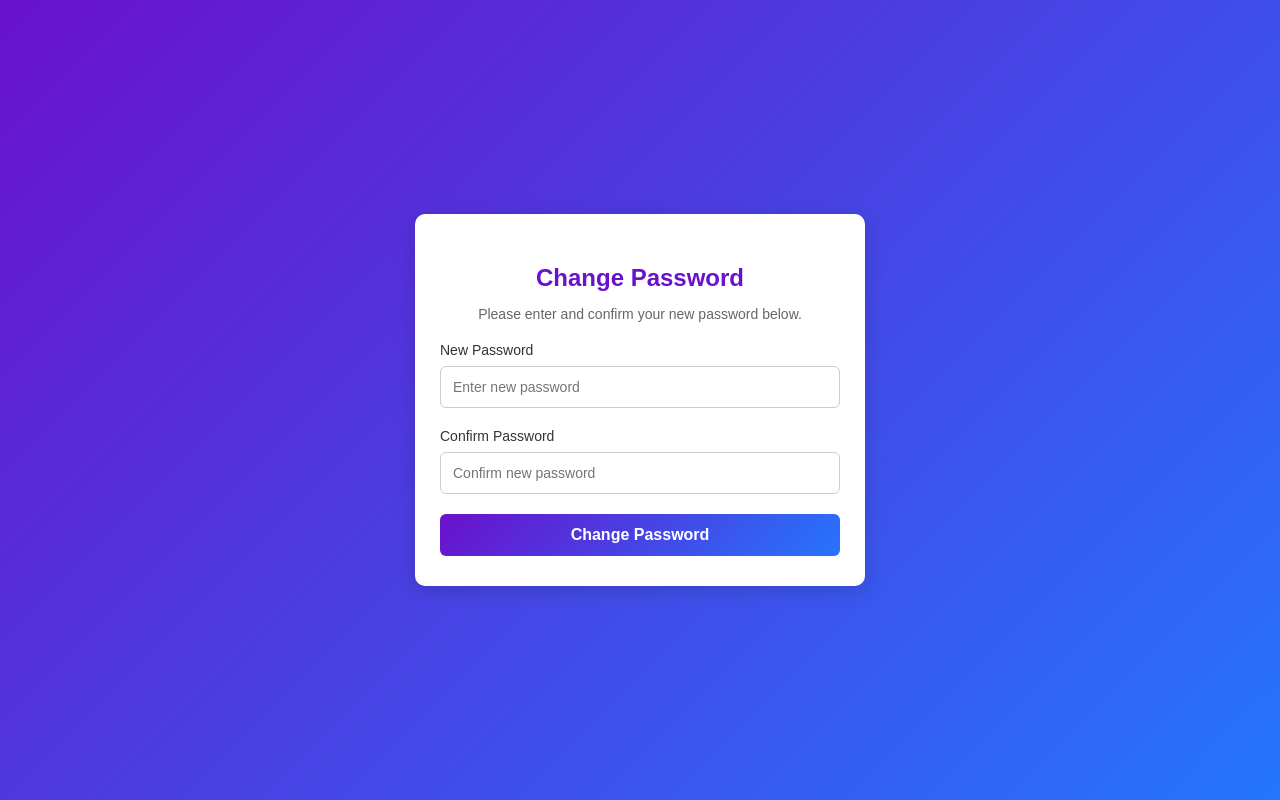
After one commit to KhristineMcGrath/Practicum-Moncton, a PHP site: page /passwordChange.php in a window 1280 px wide. The commit adds this page. Run offline with PHP 8.4, Linux system fonts and the light colour scheme; data that the repository does not hold is empty.

Commit message:
password reset is working
small things like hash password, date fix, and login expire things need to be done

```diff
--- a/InsertCode.php
+++ b/InsertCode.php
@@ -13,7 +13,7 @@ include("Alert.php");
 </head>
 <body>
     <div class="otp-container">
-        <form action="confirmOtp_proc.php" method="POST">
+        <form action="insertCodeProc.php" method="POST">
             <h2>Confirm OTP</h2>
             <p>Please enter the 6-digit OTP sent to your email address.</p>
             <div class="otp-inputs">
--- a/forgotPassword_proc.php
+++ b/forgotPassword_proc.php
@@ -1,4 +1,5 @@
 <?php
+session_start();
 include("connect.php");
 use PHPMailer\PHPMailer\PHPMailer;
 use PHPMailer\PHPMailer\SMTP;
@@ -49,6 +50,7 @@ if ($_SERVER['REQUEST_METHOD'] === 'POST' && isset($_POST["EmailCode"])) {
             if ($updateStmt->execute()) {
                 // Send reset email
 
+                $_SESSION['reset_email'] = $email;
                 $mail = new PHPMailer(true);
                 try {
                     $mail->isSMTP();
--- /dev/null
+++ b/includes/change_password.css
@@ -0,0 +1,105 @@
+/* General Styling */
+body {
+    font-family: 'Poppins', sans-serif;
+    background: linear-gradient(135deg, #6a11cb, #2575fc);
+    color: #fff;
+    margin: 0;
+    display: flex;
+    justify-content: center;
+    align-items: center;
+    height: 100vh;
+}
+
+/* Container Styling */
+.password-container {
+    background: #fff;
+    color: #333;
+    padding: 30px 25px;
+    border-radius: 10px;
+    box-shadow: 0 4px 20px rgba(0, 0, 0, 0.15);
+    width: 100%;
+    max-width: 400px;
+    text-align: center;
+}
+
+/* Heading and Paragraph Styling */
+h2 {
+    margin-bottom: 10px;
+    font-size: 24px;
+    color: #6a11cb;
+}
+
+p {
+    margin-bottom: 20px;
+    font-size: 14px;
+    color: #666;
+}
+
+/* Form Group Styling */
+.form-group {
+    margin-bottom: 20px;
+    text-align: left;
+}
+
+label {
+    display: block;
+    font-size: 14px;
+    margin-bottom: 8px;
+    color: #333;
+}
+
+/* Input Fields Styling */
+input[type="password"] {
+    width: 100%;
+    padding: 12px;
+    border: 1px solid #ccc;
+    border-radius: 6px;
+    font-size: 14px;
+    color: #333;
+    box-sizing: border-box;
+    transition: border-color 0.3s, box-shadow 0.3s;
+}
+
+input[type="password"]:focus {
+    border-color: #6a11cb;
+    box-shadow: 0 0 5px rgba(106, 17, 203, 0.5);
+    outline: none;
+}
+
+/* Button Styling */
+.submit-btn {
+    background: linear-gradient(135deg, #6a11cb, #2575fc);
+    color: #fff;
+    border: none;
+    padding: 12px 20px;
+    font-size: 16px;
+    font-weight: bold;
+    border-radius: 6px;
+    cursor: pointer;
+    width: 100%;
+    transition: background 0.3s, transform 0.2s;
+}
+
+.submit-btn:hover {
+    background: linear-gradient(135deg, #2575fc, #6a11cb);
+    transform: translateY(-2px);
+}
+
+.submit-btn:active {
+    transform: translateY(1px);
+}
+
+/* Responsive Design */
+@media (max-width: 480px) {
+    .password-container {
+        padding: 20px 15px;
+    }
+
+    h2 {
+        font-size: 20px;
+    }
+
+    p {
+        font-size: 12px;
+    }
+}
--- a/login.php
+++ b/login.php
@@ -1,6 +1,7 @@
 <!DOCTYPE html>
 <?php
 include("connect.php");
+include("Alert.php");
 ?>
 <html lang="en">
 
--- /dev/null
+++ b/passwordChange.php
@@ -0,0 +1,31 @@
+<!DOCTYPE html>
+<?php
+session_start();
+include("connect.php");
+include("Alert.php");
+?>
+<html lang="en">
+<head>
+    <meta charset="UTF-8">
+    <meta name="viewport" content="width=device-width, initial-scale=1.0">
+    <title>Change Password</title>
+    <link rel="stylesheet" href="includes/change_password.css">
+</head>
+<body>
+    <div class="password-container">
+        <form action="passwordChangeProc.php" method="POST">
+            <h2>Change Password</h2>
+            <p>Please enter and confirm your new password below.</p>
+            <div class="form-group">
+                <label for="new-password">New Password</label>
+                <input type="password" id="new-password" name="new_password" placeholder="Enter new password" required>
+            </div>
+            <div class="form-group">
+                <label for="confirm-password">Confirm Password</label>
+                <input type="password" id="confirm-password" name="confirm_password" placeholder="Confirm new password" required>
+            </div>
+            <button type="submit" class="submit-btn">Change Password</button>
+        </form>
+    </div>
+</body>
+</html>
```
Also changed, not shown: InsertCodeProc.php (added, +61 -0 lines), passwordChangeProc.php (added, +37 -0 lines).
